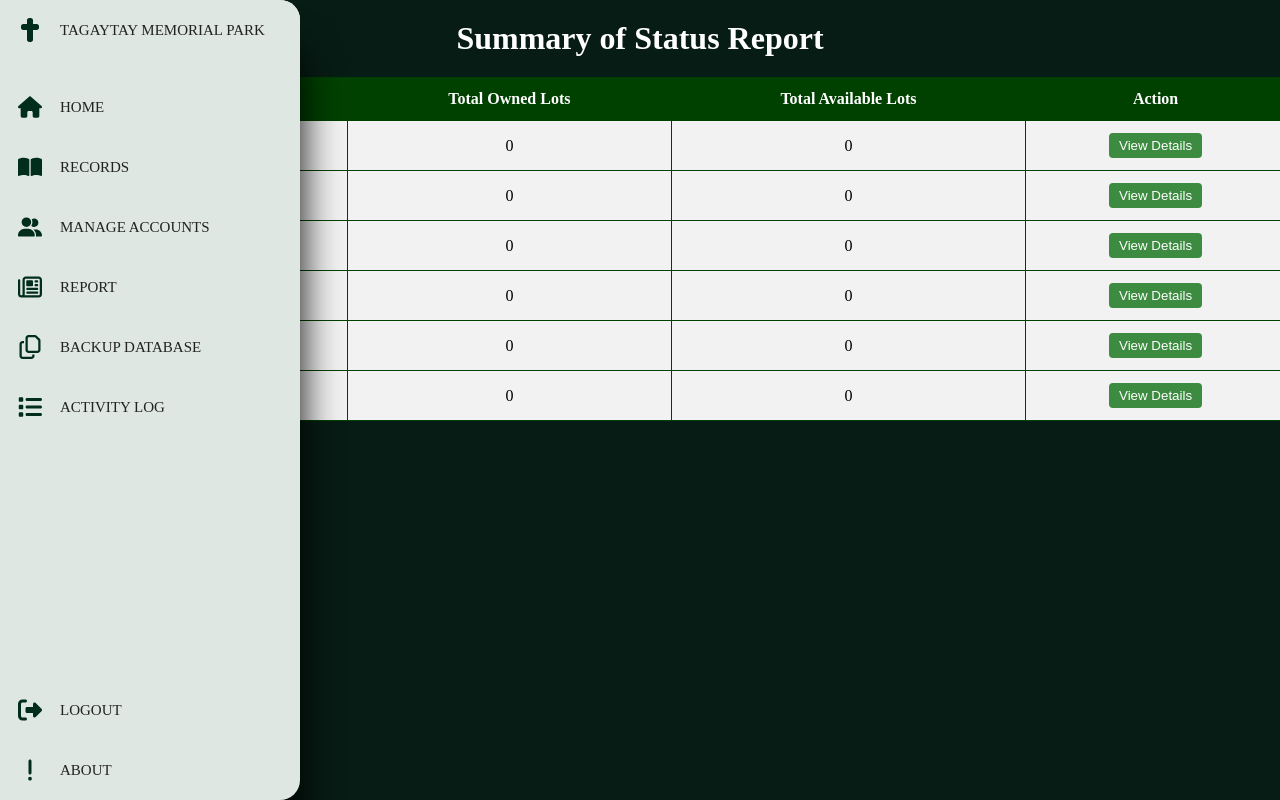
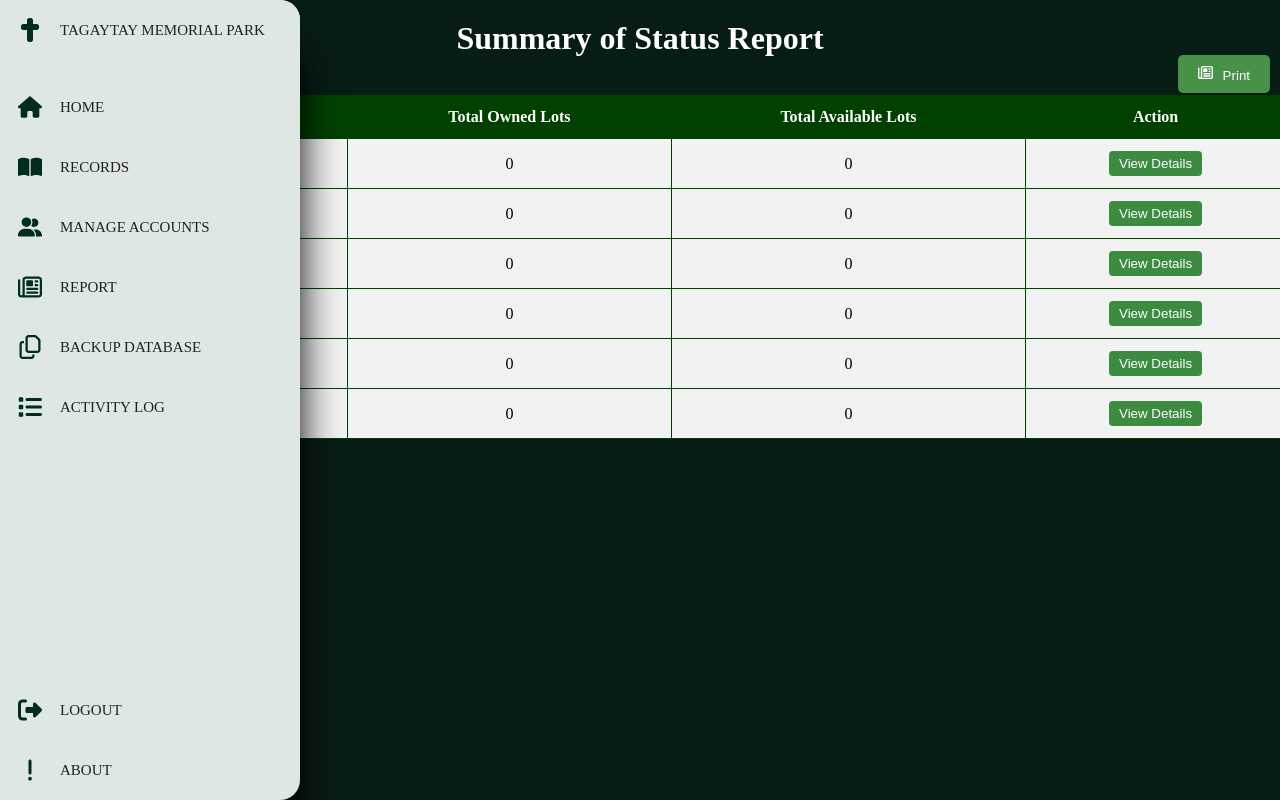
Before and after one commit to michael24569/capstone_backup, a PHP site: page /capstone/admin_display_results.php in a window 1280 px wide. Run offline with PHP 8.4, Linux system fonts and the light colour scheme; a user stored in the database is signed in; data that the repository does not hold is empty.

Commit message:
updating codes

```diff
--- a/admin_display_results.php
+++ b/admin_display_results.php
@@ -591,6 +591,22 @@ body {
 
 
 }
+  #print {
+    position: absolute;
+    top: 55px;
+    right: 10px;
+    background-color: #479149;
+    color: white;
+    padding: 10px 20px;
+    border: none;
+    border-radius: 5px;
+    cursor: pointer;
+    z-index: 10;
+}
+    .input-icon {
+  height:15px; fill:white;
+  margin-right: 10px;
+}
     </style>
 </head>
  <link rel="stylesheet" href="style1.css">
@@ -681,9 +697,9 @@ body {
         </div>
     </ul>
 </div>
-
+<button id="print" class="print-button"><svg xmlns="http://www.w3.org/2000/svg" viewBox="0 0 512 512" class="input-icon"><!--!Font Awesome Free 6.7.0 by @fontawesome - https://fontawesome.com License - https://fontawesome.com/license/free Copyright 2024 Fonticons, Inc.--><path d="M168 80c-13.3 0-24 10.7-24 24l0 304c0 8.4-1.4 16.5-4.1 24L440 432c13.3 0 24-10.7 24-24l0-304c0-13.3-10.7-24-24-24L168 80zM72 480c-39.8 0-72-32.2-72-72L0 112C0 98.7 10.7 88 24 88s24 10.7 24 24l0 296c0 13.3 10.7 24 24 24s24-10.7 24-24l0-304c0-39.8 32.2-72 72-72l272 0c39.8 0 72 32.2 72 72l0 304c0 39.8-32.2 72-72 72L72 480zM176 136c0-13.3 10.7-24 24-24l96 0c13.3 0 24 10.7 24 24l0 80c0 13.3-10.7 24-24 24l-96 0c-13.3 0-24-10.7-24-24l0-80zm200-24l32 0c13.3 0 24 10.7 24 24s-10.7 24-24 24l-32 0c-13.3 0-24-10.7-24-24s10.7-24 24-24zm0 80l32 0c13.3 0 24 10.7 24 24s-10.7 24-24 24l-32 0c-13.3 0-24-10.7-24-24s10.7-24 24-24zM200 272l208 0c13.3 0 24 10.7 24 24s-10.7 24-24 24l-208 0c-13.3 0-24-10.7-24-24s10.7-24 24-24zm0 80l208 0c13.3 0 24 10.7 24 24s-10.7 24-24 24l-208 0c-13.3 0-24-10.7-24-24s10.7-24 24-24z"/></svg>Print</button>
     <h1>Summary of Status Report</h1>
-
+    <br>
     <table class="summary-table">
         <tr>
             <th>Location</th>
@@ -743,6 +759,24 @@ body {
             event.target.style.display = "none";
         }
     }
+
+       // Prevent zoom using wheel event
+        document.addEventListener("wheel", function(e) {
+            if (e.ctrlKey) {
+                e.preventDefault();
+            }
+        }, { passive: false });
+
+        // Prevent zoom using keydown events
+        document.addEventListener("keydown", function(e) {
+            if ((e.ctrlKey || e.metaKey) && (e.key === "+" || e.key === "-" || e.key === "=")) {
+                e.preventDefault();
+            }
+        });
+
+        document.getElementById("print").addEventListener("click", function() {
+    window.print();
+});
     </script>
 </body>
 </html>';
```
Also changed, not shown: script.js (+0 -7 lines).
